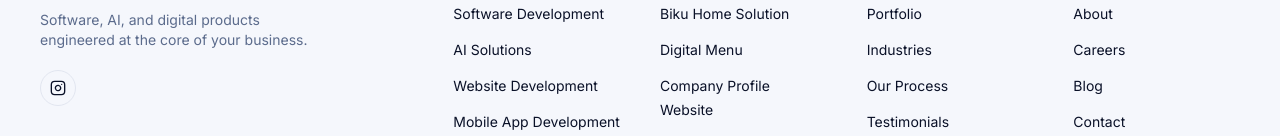
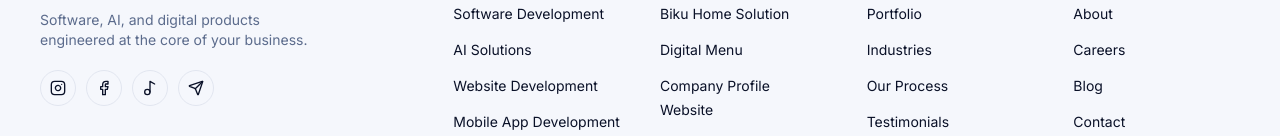
Before and after one commit to kenenit/nucleuslab, a Next.js app: page /products in a window 1280 px wide. Shown: the part 3267-3403 px from the top of the page. Built offline with nearby package versions, Linux system fonts and the light colour scheme; no server answers; the database is empty.

Commit message:
Add Nucleus Labs wordmark to hero core, matching orbit-animation reference in blue

```diff
--- a/src/components/layout/Footer.tsx
+++ b/src/components/layout/Footer.tsx
@@ -2,9 +2,23 @@
 
 import { useState } from "react";
 import Link from "next/link";
-import { Linkedin, Twitter, Instagram, Facebook, Youtube, Github } from "lucide-react";
+import {
+  Linkedin,
+  Twitter,
+  Instagram,
+  Facebook,
+  Youtube,
+  Github,
+  Music2,
+  Send,
+} from "lucide-react";
 import { Logo } from "@/components/ui/Logo";
-import { footerServiceLinks, footerProductLinks, footerCompanyLinks, footerResourceLinks } from "@/data/nav";
+import {
+  footerServiceLinks,
+  footerProductLinks,
+  footerCompanyLinks,
+  footerResourceLinks,
+} from "@/data/nav";
 
 export interface FooterSocialLinks {
   linkedin: string;
@@ -14,6 +28,7 @@ export interface FooterSocialLinks {
   tiktok: string;
   youtube: string;
   github: string;
+  telegram: string;
 }
 
 const socialIcons = [
@@ -21,11 +36,31 @@ const socialIcons = [
   { key: "twitter", label: "Twitter / X", Icon: Twitter },
   { key: "instagram", label: "Instagram", Icon: Instagram },
   { key: "facebook", label: "Facebook", Icon: Facebook },
+  { key: "tiktok", label: "TikTok", Icon: Music2 },
+  { key: "telegram", label: "Telegram Support", Icon: Send },
   { key: "youtube", label: "YouTube", Icon: Youtube },
   { key: "github", label: "GitHub", Icon: Github },
 ] as const;
 
+const defaultSocialLinks: FooterSocialLinks = {
+  linkedin: "",
+  twitter: "",
+  instagram: "https://www.instagram.com/nucleuslabs_et",
+  facebook: "https://www.facebook.com/nucleuslabs.et",
+  tiktok: "https://www.tiktok.com/@nucleuslabs_et",
+  telegram: "https://t.me/Nucleus_Labs",
+  youtube: "",
+  github: "",
+};
+
 export function Footer({ social }: { social: FooterSocialLinks }) {
+  const socialLinks = {
+    ...defaultSocialLinks,
+    ...Object.fromEntries(
+      Object.entries(social).filter(([, value]) => Boolean(value))
+    ),
+  } as FooterSocialLinks;
+
   const [status, setStatus] = useState<"idle" | "loading" | "success" | "error">("idle");
 
   async function handleSubscribe(e: React.FormEvent<HTMLFormElement>) {
@@ -52,23 +87,29 @@ export function Footer({ social }: { social: FooterSocialLinks }) {
       <div className="mx-auto max-w-[1280px] px-5 pt-20 md:px-10">
         <div className="grid grid-cols-2 gap-10 pb-14 md:grid-cols-6">
           <div className="col-span-2">
-            <Link href="/" className="flex items-center gap-2.5 font-display text-lg font-bold text-ink">
+            <Link
+              href="/"
+              className="flex items-center gap-2.5 font-display text-lg font-bold text-ink"
+            >
               <Logo size={28} />
               Nucleus Labs
             </Link>
+
             <p className="mt-4 max-w-[280px] text-sm text-ink-soft">
               Software, AI, and digital products engineered at the core of your business.
             </p>
-            <div className="mt-5 flex gap-2.5">
+
+            <div className="mt-5 flex flex-wrap gap-2.5">
               {socialIcons
-                .filter(({ key }) => social[key])
+                .filter(({ key }) => socialLinks[key])
                 .map(({ key, label, Icon }) => (
                   <a
                     key={key}
-                    href={social[key]}
+                    href={socialLinks[key]}
                     target="_blank"
                     rel="noopener noreferrer"
                     aria-label={label}
+                    title={label}
                     className="flex h-9 w-9 items-center justify-center rounded-full border border-themed transition-colors hover:border-brand hover:bg-brand hover:text-white"
                   >
                     <Icon className="h-4 w-4" />
@@ -76,8 +117,14 @@ export function Footer({ social }: { social: FooterSocialLinks }) {
                 ))}
             </div>
 
-            <h4 className="mb-3 mt-7 font-mono text-[13px] uppercase tracking-wider text-ink-soft">Stay updated</h4>
-            <form onSubmit={handleSubscribe} className="flex max-w-[280px] overflow-hidden rounded-sm border border-themed bg-surface">
+            <h4 className="mb-3 mt-7 font-mono text-[13px] uppercase tracking-wider text-ink-soft">
+              Stay updated
+            </h4>
+
+            <form
+              onSubmit={handleSubscribe}
+              className="flex max-w-[280px] overflow-hidden rounded-sm border border-themed bg-surface"
+            >
               <input
                 type="email"
                 name="email"
@@ -94,7 +141,10 @@ export function Footer({ social }: { social: FooterSocialLinks }) {
                 {status === "success" ? "✓" : status === "loading" ? "…" : "Join"}
               </button>
             </form>
-            {status === "error" && <p className="mt-2 text-xs text-red-500">Something went wrong — try again.</p>}
+
+            {status === "error" && (
+              <p className="mt-2 text-xs text-red-500">Something went wrong — try again.</p>
+            )}
           </div>
 
           <FooterColumn title="Services" links={footerServiceLinks} />
@@ -104,7 +154,10 @@ export function Footer({ social }: { social: FooterSocialLinks }) {
         </div>
 
         <div className="flex flex-col items-center justify-between gap-3 border-t border-themed py-6 md:flex-row">
-          <p className="text-[13px] text-ink-soft">© {new Date().getFullYear()} Nucleus Labs. All rights reserved.</p>
+          <p className="text-[13px] text-ink-soft">
+            © {new Date().getFullYear()} Nucleus Labs. All rights reserved.
+          </p>
+
           <div className="flex gap-5">
             <Link href="/privacy" className="text-[13px] text-ink-soft hover:text-brand">
               Privacy Policy
@@ -119,14 +172,26 @@ export function Footer({ social }: { social: FooterSocialLinks }) {
   );
 }
 
-function FooterColumn({ title, links }: { title: string; links: { label: string; href: string }[] }) {
+function FooterColumn({
+  title,
+  links,
+}: {
+  title: string;
+  links: { label: string; href: string }[];
+}) {
   return (
     <div>
-      <h4 className="mb-4 font-mono text-[13px] uppercase tracking-wider text-ink-soft">{title}</h4>
+      <h4 className="mb-4 font-mono text-[13px] uppercase tracking-wider text-ink-soft">
+        {title}
+      </h4>
+
       <ul className="flex flex-col gap-3">
         {links.map((link) => (
           <li key={link.href}>
-            <Link href={link.href} className="text-sm text-ink transition-colors hover:text-brand">
+            <Link
+              href={link.href}
+              className="text-sm text-ink transition-colors hover:text-brand"
+            >
               {link.label}
             </Link>
           </li>
--- a/src/components/sections/WhyChooseUs.tsx
+++ b/src/components/sections/WhyChooseUs.tsx
@@ -38,7 +38,7 @@ export function WhyChooseUs() {
 
           <Reveal delayMs={140} className="mx-auto w-full max-w-[440px]">
             <div
-              className="relative flex aspect-square w-full items-center justify-center overflow-hidden rounded-xl border border-themed bg-surface shadow-lg"
+              className="relative flex aspect-square w-full items-center justify-center overflow-hidden"
               aria-label="Nucleus Labs engineering blueprint visualization"
             >
               <div
@@ -64,10 +64,6 @@ export function WhyChooseUs() {
                   </span>
                 </div>
 
-                <div className="absolute right-[-2%] top-[-3%] flex items-center rounded-full border border-themed bg-surface/95 p-1 font-mono text-[10px] backdrop-blur">
-                  <span className="rounded-full bg-ink px-4 py-2 text-surface">Nucleus</span>
-                  <span className="px-3 py-2 text-ink-soft">Blueprint</span>
-                </div>
               </div>
             </div>
           </Reveal>
```
